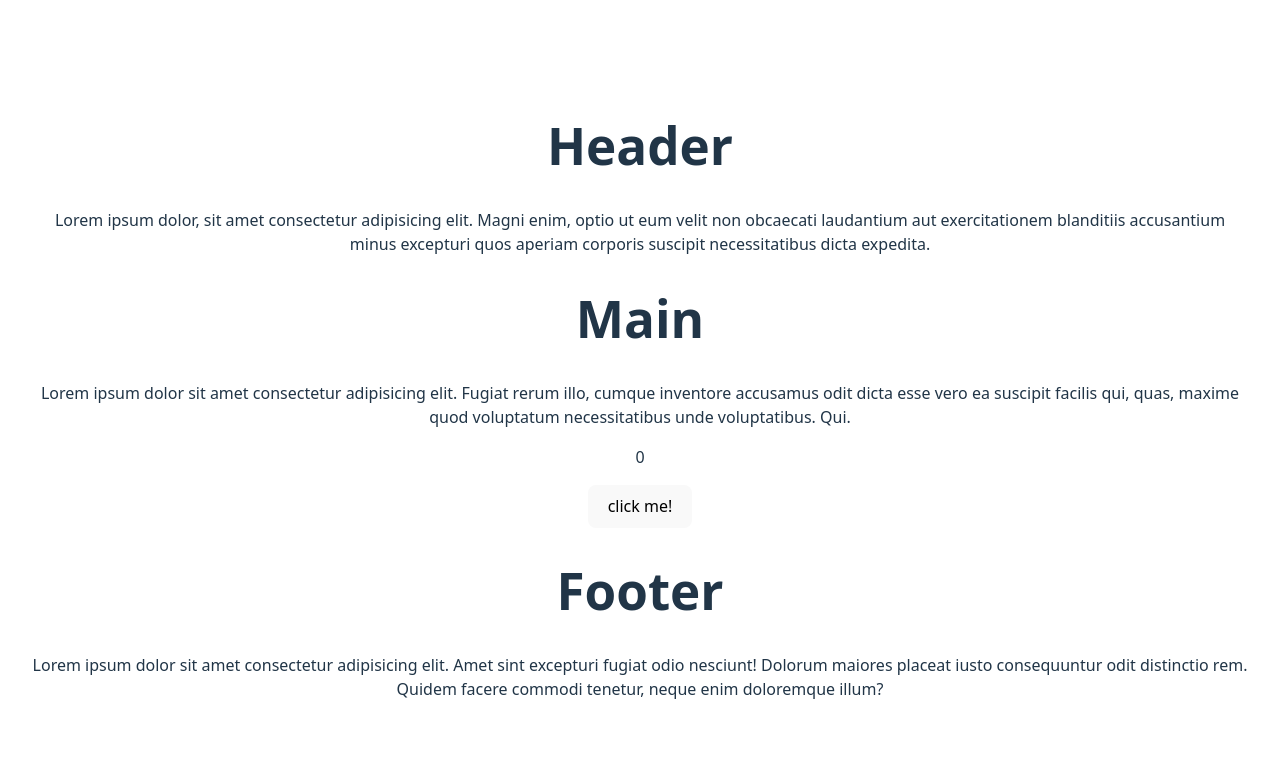
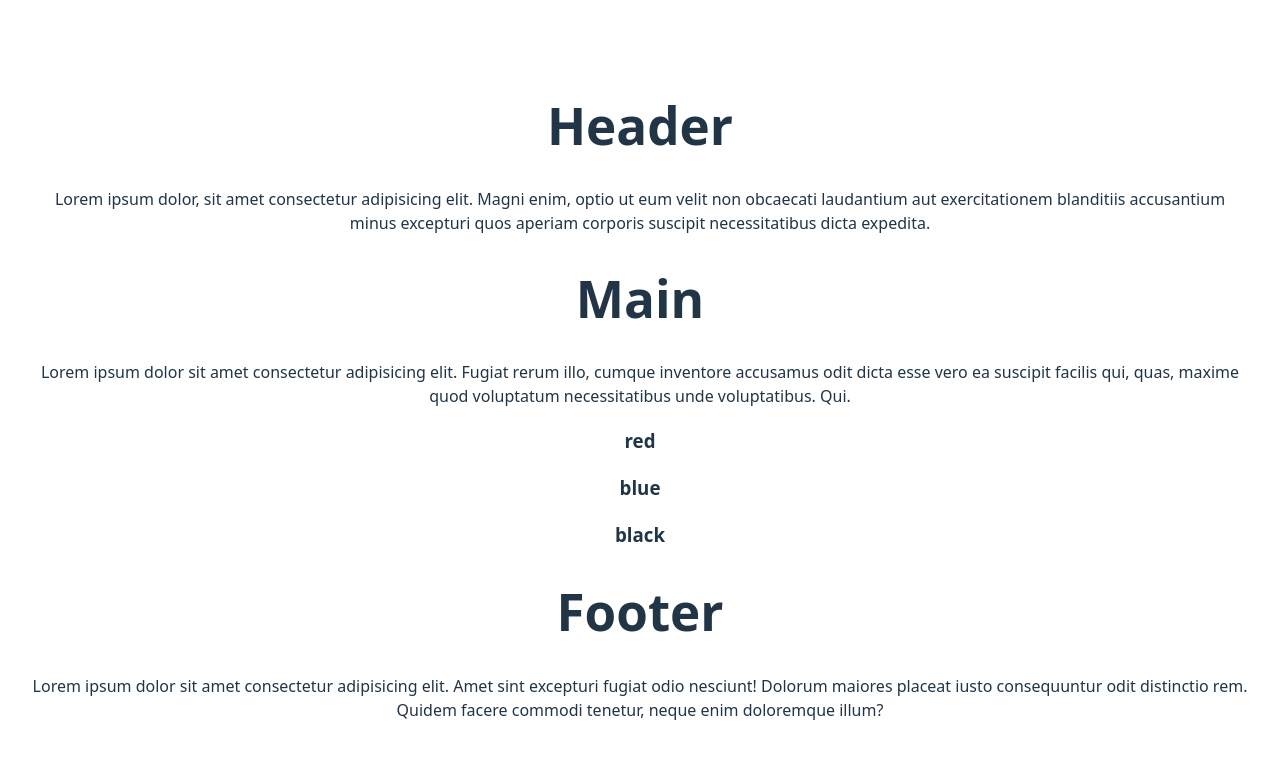
Before and after one commit to Mahdyaralipor/react, a React (Vite) app: page / in a window 1280 px wide. Shown: the top 758 px of the page. Built offline with nearby package versions, Linux system fonts and the light colour scheme.

Commit message:
add list

```diff
--- a/src/components/home/Main.jsx
+++ b/src/components/home/Main.jsx
@@ -1,4 +1,4 @@
-import Counter from "./Counter"
+import List from "./widgets/List"
 
 
 export function Main () {
@@ -6,8 +6,8 @@ export function Main () {
         <>
             <h1>Main</h1>
             <p>Lorem ipsum dolor sit amet consectetur adipisicing elit. Fugiat rerum illo, cumque inventore accusamus odit dicta esse vero ea suscipit facilis qui, quas, maxime quod voluptatum necessitatibus unde voluptatibus. Qui.</p>
-            <Counter />
 
+            <List />
         </>
     )
 }
--- /dev/null
+++ b/src/components/home/widgets/List.jsx
@@ -0,0 +1,14 @@
+export default function List () {
+    let colors = [
+        "red",
+        "blue",
+        "black"
+    ]
+
+    colors = colors.map((item) => <h3>{item}</h3>)
+    return (
+        <div>
+            {colors}
+        </div>
+    )
+}
```
Also changed, not shown: src/components/home/widgets/Button.jsx (renamed from src/components/home/Button.jsx), src/components/home/widgets/Counter.jsx (renamed from src/components/home/Counter.jsx), src/components/home/widgets/CourseBox.jsx (renamed from src/components/home/CourseBox.jsx), src/components/home/widgets/CourseList.jsx (renamed from src/components/home/CourseList.jsx).
